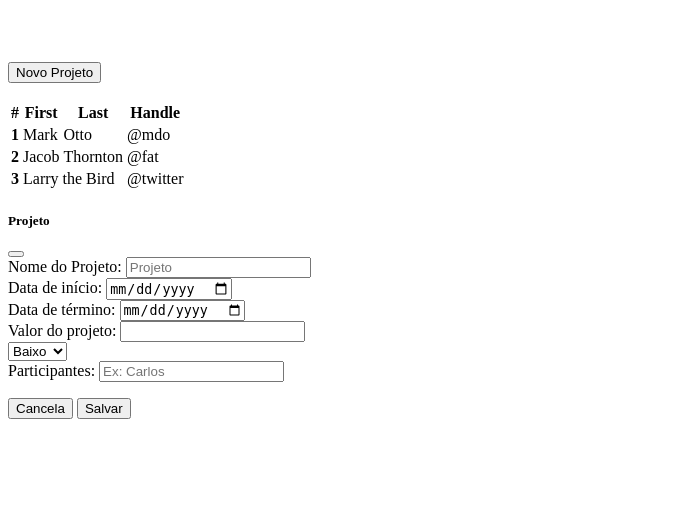
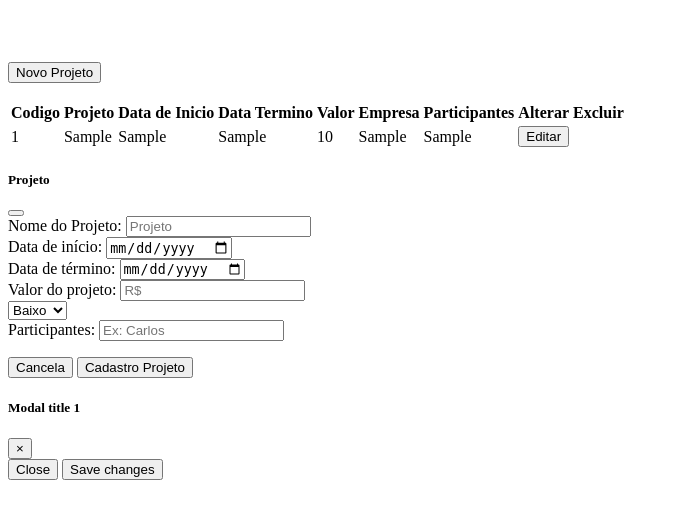
Before and after one commit to Fernandopinage/PHP-MVC-GERENCIAMENTO, a PHP site: page /php/projeto.php in a window 1280 px wide. Shown: the top 519 px of the page, without its empty margins (0-679 px from the left). Run offline with PHP 8.4, Linux system fonts and the light colour scheme; tables that the repository leaves empty or names only in its code hold one stand-in row (values such as "Sample post").

Commit message:
class e objeitos

```diff
--- /dev/null
+++ b/app/class/classProjeto.php
@@ -0,0 +1,77 @@
+<?php
+include_once "../dao/dao.php";
+class ClassProjeto{
+
+    private $id;
+    private $projeto;
+    private $datainicio;
+    private $datafim;
+    private $valor;
+    private $empresa;
+    private $participantes;
+
+
+    public function setID($id){
+        $this->id = $id;
+
+    }
+    public function getID(){
+        return $this->id;
+
+    }
+
+    public function setProjeto($projeto){
+        $this->projeto = $projeto;
+
+    }
+    public function getProjeto(){
+        return $this->projeto;
+
+    }
+    public function setDatainicio($datainicio){
+        $this->datainicio = $datainicio;
+
+    }
+    public function getDatainicio(){
+        return $this->datainicio;
+
+    }
+    public function setDatafim($datafim){
+        $this->datafim = $datafim;
+
+    }
+    public function getDatafim(){
+        return $this->datafim;
+
+    }
+
+
+    public function setValor($valor){
+        $this->valor = $valor;
+
+    }
+    public function getValor(){
+        return $this->valor;
+
+    }
+    public function setEmpresa($empresa){
+        $this->empresa = $empresa;
+
+    }
+    public function getEmpresa(){
+        return $this->empresa;
+
+    }
+    public function setParticipantes($participantes){
+        $this->participantes = $participantes;
+
+    }
+    public function getParticipantes(){
+        return $this->participantes;
+
+    }
+
+}
+
+
+?>
--- /dev/null
+++ b/app/conection/ConnectFactory.php
@@ -0,0 +1,27 @@
+<?php
+
+class ConnectFactory{
+
+
+    public static function getConection(){
+
+        $host = "mysql:host=localhost;dbname=gerenciamento";
+        $root = "root";
+        $senha = "";
+
+    try {
+        $con = new PDO($host,$root, $senha);
+        //echo "________________________conectou"."<br>";
+    } catch (PDOException $exc) {
+
+        echo                      "<br><br><br><br>".$exc->getMessage();
+    }
+
+        return $con;
+    }
+
+
+}
+
+
+?>
--- /dev/null
+++ b/app/dao/Projeto.php
@@ -0,0 +1,50 @@
+<?php
+
+include_once "../dao/dao.php";
+include_once "../class/classProjeto.php";
+
+class Projeto  extends Dao{
+
+
+    public function insertProjeto(ClassProjeto $ClassProjeto){
+
+        $sql = "INSERT INTO `projeto`(`projeto_id`, `projeto_projeto`, `projeto_datainicio`, `projeto_datafim`, `projeto_valor`, `projeto_empresa`, `projeto_participantes`)
+        VALUES (null, :projeto, :datainicio, :datafim, :valor, :empresa, :participantes)";
+        $insert = $this->con->prepare($sql);
+        $insert->bindValue(":projeto", $ClassProjeto->getProjeto());
+        $insert->bindValue(":datainicio", $ClassProjeto->getDatainicio());
+        $insert->bindValue(":datafim", $ClassProjeto->getDatafim());
+        $insert->bindValue(":valor", $ClassProjeto->getValor());
+        $insert->bindValue(":empresa",$ClassProjeto->getEmpresa());
+        $insert->bindValue(":participantes",$ClassProjeto->getParticipantes());
+        $insert->execute();
+
+    }
+
+    public function selectProjeto(){
+
+        $sql = "SELECT * FROM `projeto`";
+        $select = $this->con->prepare($sql);
+        $select->execute();
+        $array = array();
+        while($row = $select->fetch(PDO::FETCH_ASSOC)){
+
+            $ClassProjeto = new ClassProjeto();
+
+            $ClassProjeto->setID($row['projeto_id']);
+            $ClassProjeto->setProjeto($row['projeto_projeto']);
+            $ClassProjeto->setDatainicio($row['projeto_datainicio']);
+            $ClassProjeto->setDatafim($row['projeto_datafim']);
+            $ClassProjeto->setValor($row['projeto_valor']);
+            $ClassProjeto->setEmpresa($row['projeto_empresa']);
+            $ClassProjeto->setParticipantes($row['projeto_participantes']);
+
+            $array[] = $ClassProjeto;
+        }
+        return $array;
+    }
+
+}
+
+
+?>
--- /dev/null
+++ b/app/dao/dao.php
@@ -0,0 +1,22 @@
+
+<?php
+
+include_once "../conection/ConnectFactory.php";
+
+abstract class Dao{
+
+
+    public function __construct()
+    {
+        $this->con = ConnectFactory :: getConection();
+    }
+
+
+
+
+
+    }
+
+
+
+?>
--- a/app/php/projeto.php
+++ b/app/php/projeto.php
@@ -1,5 +1,26 @@
 <br><br><br>
+<?php
+include_once "../class/classProjeto.php";
+include_once "../dao/Projeto.php";
+$Projeto = new Projeto();
+$dados = $Projeto->selectProjeto();
 
+if (isset($_POST['cadastraprojeto'])) {
+
+    $ClassProjeto = new ClassProjeto();
+    $ClassProjeto->setProjeto($_POST['projeto']);
+    $ClassProjeto->setDatainicio($_POST['datainicio']);
+    $ClassProjeto->setDatafim($_POST['datafim']);
+    $ClassProjeto->setValor($_POST['valor']);
+    $ClassProjeto->setEmpresa($_POST['empresa']);
+    $ClassProjeto->setParticipantes($_POST['participantes']);
+
+    $Projeto->insertProjeto($ClassProjeto);
+}
+
+
+
+?>
 
 
 <div class="container">
@@ -14,37 +35,43 @@
     <table class="table">
         <thead>
             <tr>
-                <th scope="col">#</th>
-                <th scope="col">First</th>
-                <th scope="col">Last</th>
-                <th scope="col">Handle</th>
+                <th scope="col">Codigo</th>
+                <th scope="col">Projeto</th>
+                <th scope="col">Data de Inicio</th>
+                <th scope="col">Data Termino</th>
+                <th scope="col">Valor</th>
+                <th scope="col">Empresa</th>
+                <th scope="col">Participantes</th>
+                <th scope="col">Alterar</th>
+                <th scope="col">Excluir</th>
             </tr>
         </thead>
         <tbody>
-            <tr>
-                <th scope="row">1</th>
-                <td>Mark</td>
-                <td>Otto</td>
-                <td>@mdo</td>
-            </tr>
-            <tr>
-                <th scope="row">2</th>
-                <td>Jacob</td>
-                <td>Thornton</td>
-                <td>@fat</td>
-            </tr>
-            <tr>
-                <th scope="row">3</th>
-                <td colspan="2">Larry the Bird</td>
-                <td>@twitter</td>
-            </tr>
+            <?php
+
+            foreach ($dados as $i => $obj) {
+
+                echo "<tr>";
+                echo "<td>" . $obj->getID() . "</td>";
+                echo "<td>" . $obj->getProjeto() . "</td>";
+                echo "<td>" . $obj->getDatainicio() . "</td>";
+                echo "<td>" . $obj->getDatafim() . "</td>";
+                echo "<td>" . $obj->getValor() . "</td>";
+                echo "<td>" . $obj->getEmpresa() . "</td>";
+                echo "<td>" . $obj->getParticipantes() . "</td>";
+                echo "<td> <button type='button' class='btn btn-primary' data-bs-toggle='modal' data-bs-target='#editar" .  $obj->getID() . "'> Editar</button></td>";
+                echo "<td>";
+                echo "</td>";
+
+                echo "</tr>";
+            }
+
+            ?>
         </tbody>
     </table>
 
 
-
-
-    <!-- Modal -->
+    <!-- Modal Principal -->
     <div class="modal fade" id="exampleModal" tabindex="-1" aria-labelledby="exampleModalLabel" aria-hidden="true">
         <div class="modal-dialog  modal-dialog-centered">
             <div class="modal-content">
@@ -53,22 +80,22 @@
                     <button type="button" class="btn-close" data-bs-dismiss="modal" aria-label="Close"></button>
                 </div>
                 <div class="modal-body">
-                    <form>
+                    <form class="form-projeto" method='POST'>
                         <div class="mb-2">
                             <label for="recipient-name" class="col-form-label">Nome do Projeto:</label>
-                            <input type="text" class="form-control" id="agua-name" placeholder="Projeto">
+                            <input type="text" class="form-control" name="projeto" id="projeto" placeholder="Projeto">
                         </div>
                         <div class="mb-2">
                             <label for="recipient-name" class="col-form-label">Data de início:</label>
-                            <input type="date" class="form-control" id="agua-name" placeholder="Litro">
+                            <input type="date" class="form-control" name="datainicio" id="datainicio" placeholder="Litro">
                         </div>
                         <div class="mb-2">
                             <label for="recipient-name" class="col-form-label">Data de término:</label>
-                            <input type="date" class="form-control" id="alcool-name" placeholder="Litro">
+                            <input type="date" class="form-control" name="datafim" id="datafim" placeholder="Litro">
                         </div>
                         <div class="mb-3">
                             <label for="recipient-name" class="col-form-label">Valor do projeto:</label>
-                            <input type="text" class="form-control"  id="valor" placeholder="">
+                            <input type="text" class="form-control" name="valor" id="valor" placeholder="R$">
 
                         </div>
                         <div class="mb-3">
@@ -81,17 +108,42 @@
 
                         <div class="mb-3">
                             <label for="recipient-name" class="col-form-label">Participantes:</label>
-                            <input type="text" class="form-control" id="fragrancia-name" placeholder="Ex: Carlos ">
+                            <input type="text" class="form-control" name="participantes" id="participantes" placeholder="Ex: Carlos ">
                         </div>
 
-                    </form>
                 </div>
                 <div class="modal-footer">
-                    <button type="button" class="btn btn-secondary" data-bs-dismiss="modal">Cancela</button>
-                    <button type="button" class="btn btn-primary">Salvar</button>
+                    <button type="button" class="btn btn-danger" data-bs-dismiss="modal">Cancela</button>
+                    <input type="submit" class="btn btn-success" value="Cadastro Projeto" name="cadastraprojeto">
+                </div>
+                </form>
+            </div>
+        </div>
+    </div>
+
+    <!-- fim modal -->
+    <!-- Modal Editar -->
+    <div class="modal fade" id="editar<?php echo $obj->getID()?>" tabindex="-1" role="dialog" aria-labelledby="editar" aria-hidden="true">
+        <div class="modal-dialog modal-dialog-centered" role="document">
+            <div class="modal-content">
+                <div class="modal-header">
+                    <h5 class="modal-title" id="editar">Modal title <?php echo $obj->getID()?></h5>
+                    <button type="button" class="close" data-dismiss="modal" aria-label="Close">
+                        <span aria-hidden="true">&times;</span>
+                    </button>
+                </div>
+                <div class="modal-body">
+
+                </div>
+                <div class="modal-footer">
+                    <button type="button" class="btn btn-secondary" data-dismiss="modal">Close</button>
+                    <button type="button" class="btn btn-primary">Save changes</button>
                 </div>
             </div>
         </div>
     </div>
 
+    <!-- Modal -->
+
+
 </div>
```
Also changed, not shown: app/layout/footer.php (+6 -3 lines).
